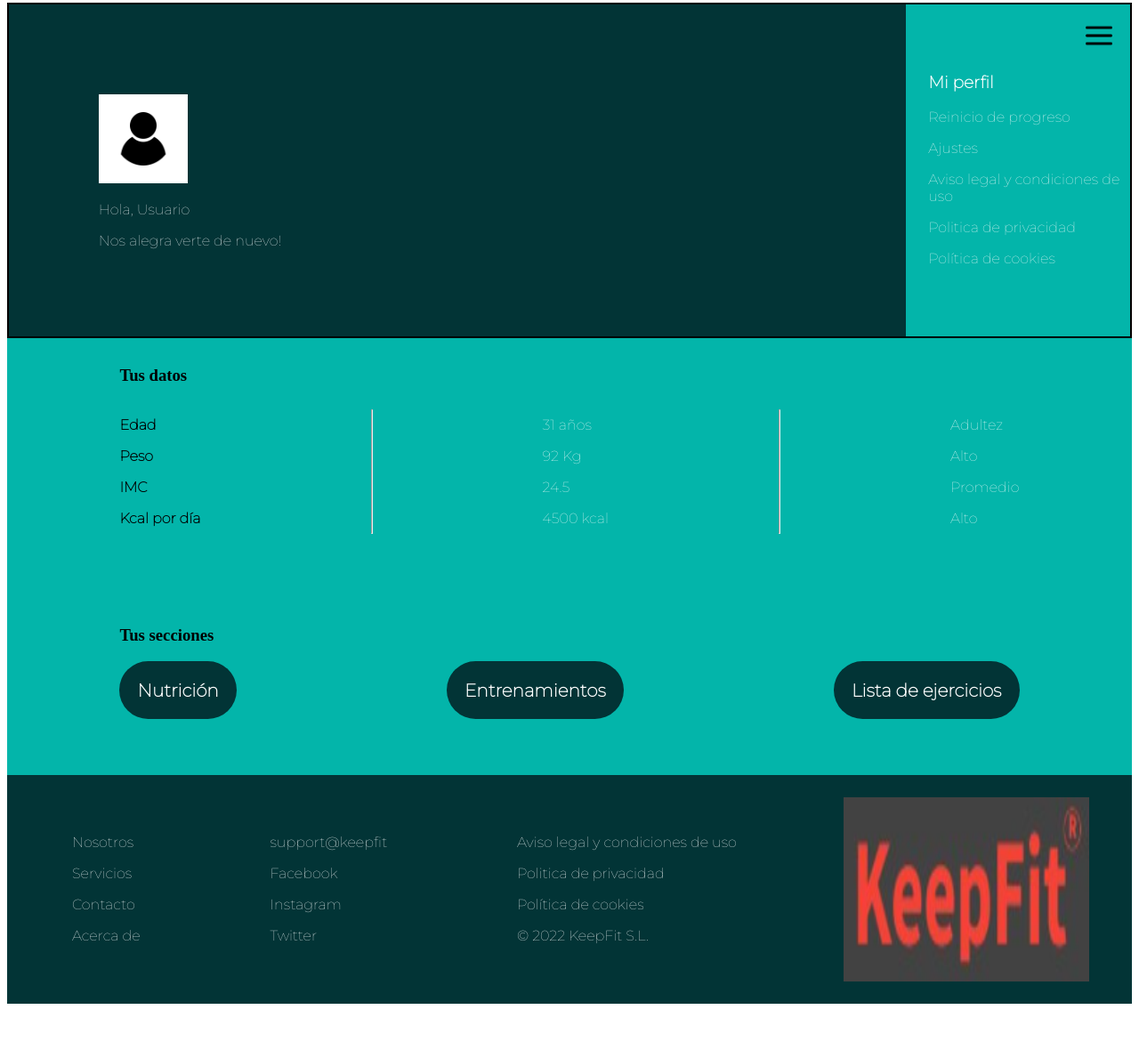
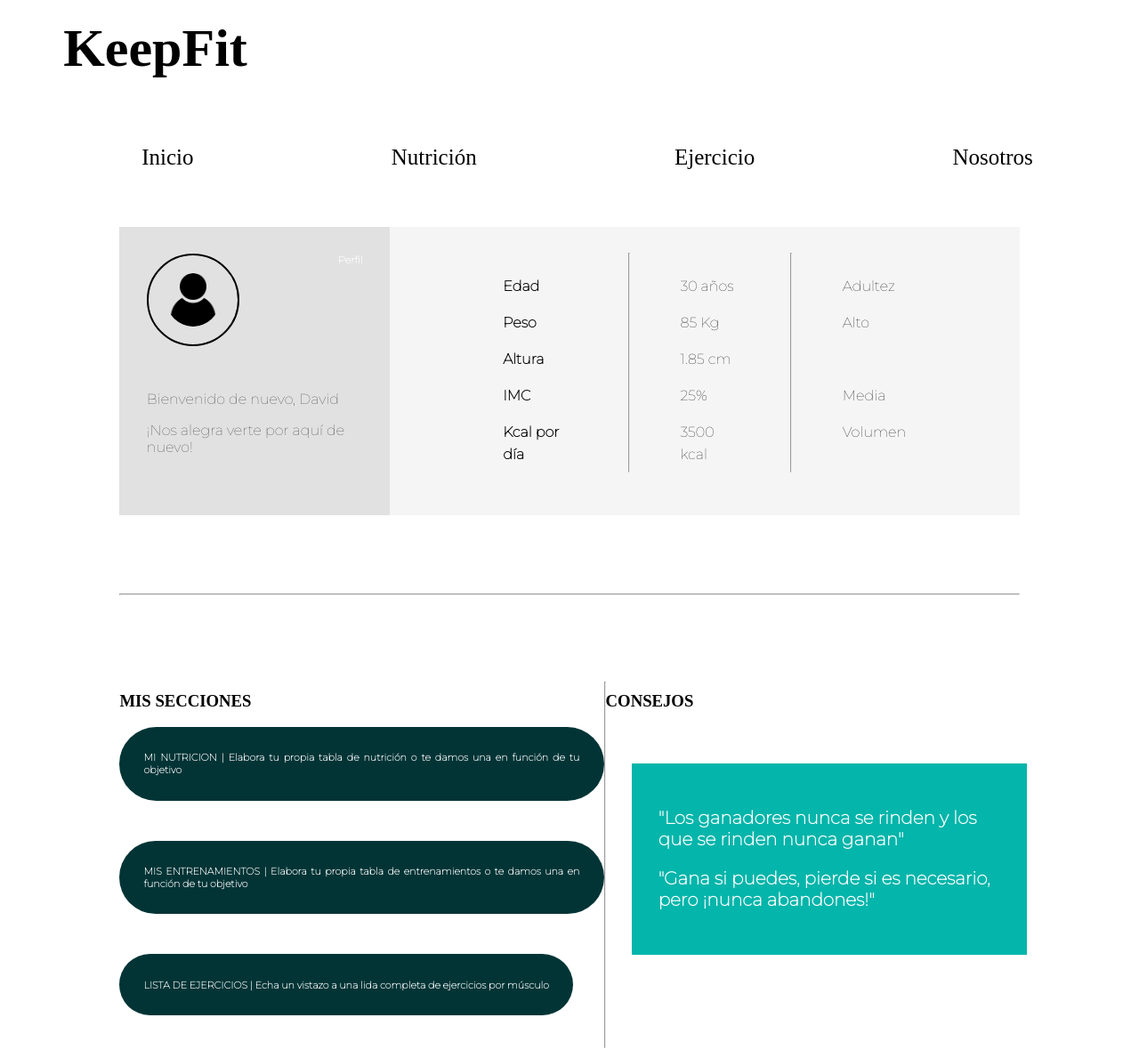
Before and after one commit to adrianncatalan/keepfit, a plain HTML site: page html/home/home.html in a window 1280 px wide. Shown: the part 5-1194 px from the top of the page at 89% size. Before the commit the page ends 1141 px from the top, so only its background shows below. Drawn offline with Linux system fonts and the light colour scheme.

Commit message:
New Changes Home Joan

```diff
--- a/css/home/home.css
+++ b/css/home/home.css
@@ -5,37 +5,82 @@
 #FFFFFF
 */
 
-header{
+/*Link*/
+a{
+    text-decoration: none;
+    color: black;
+}
+
+a:hover{
+    background-color: #03B5AA;
+}
+
+#link-Perfil{
+    float: right;
+    background-color: transparent;
+    margin-top: 5%;
+    margin-right: 5%;
+    border: none;
+}
+
+
+/*Header and Nav*/
+h1{
+
+    margin-left:5%;
+    margin-top:2%;
+    font-size: 60px;
+}
+nav li{
+    display: inline-block;
+    font-size: 25px;
+
+}
+nav ul{
+    display: flex;
+    justify-content: space-around;
+}
+
+/*Section*/
+.first{
     display: flex;
     flex-direction: row;
+    margin-left:10%;
+    margin-right: 10%;
+    margin-top:5%;
 }
-
 #part1{
-    background-color: #023436;
-    width: 80%;
-    border-left: solid black 2px;
-    border-top: solid black 2px;
-    border-bottom: solid black 2px;
+    background-color: rgba(225,225,225,255);
+    width: 30%;
     padding-bottom: 5%;
     font-family:'Montserrat', sans-serif;
 }
 #part1 p{
-    color: white;
     margin-left: 10%;
+}
+.part1-content{
+    padding-top: 10%;
+    color: #313131;
 }
 #part2{
 
-    background-color: #03B5AA;
-    width: 20%;
-    border-right: solid black 2px;
-    border-top: solid black 2px;
-    border-bottom: solid black 2px;
+    background-color: rgba(245,245,245,255);
+    width: 70%;
     font-family:'Montserrat', sans-serif;
 }
 
 #part2 div{
     margin-left: 10%;
-    margin-top: 30%;
+    margin-top: 3%;
+    margin-right: 10%;
+}
+
+.part2-content{
+    display: flex;
+    flex-direction: row;
+    justify-content: space-around;
+    font-family:'Montserrat', sans-serif;
+    line-height: 25px;
 }
 
 .user{
@@ -44,84 +89,85 @@ header{
     padding: 20px;
     margin-left:10%;
     margin-top:10%;
-    background-color: white;
+    border: solid 2px black;
+    border-radius: 50%;
 }
 
-.menu-icon{
-    float: right;
-    width: 30px;
-    height: 30px;
-    padding: 20px;
+#center{
+    margin-top:7%;
+    margin-bottom:7%;
+    margin-left:10%;
+    margin-right: 10%;
+    color: gray;
 }
 
-a{
-    text-decoration: none;
-    color: white;
-}
-/*SECTION*/
-
-section{
-    background-color: #03B5AA;
+.sections{
+    display: flex;
+    flex-direction: row;
+    justify-content: baseline;
 }
 
-article{
+.second{
     margin-left:10%;
-    margin-right: 10%;
-    padding-top: 1%;
-    color: white;
-    padding-bottom: 5%;
 }
 
-.title{
-    color: black;
-    text-align:justify;
-}
-
-/*ALL DATOS*/
-
-#all{
-    display: flex;
-    flex-direction: row;
-    justify-content: space-around;
-    font-family:'Montserrat', sans-serif;
-}
-
-/*SECCIONES*/
-
-.sections-buttons{
-    display: flex;
-    justify-content: space-between;
-}
-/*BOTONES*/
-
-.buttons{
+button{
     position: relative;
+    margin-bottom: 5%;
     display: block;
     color: white;
     background-color: #023436;
     border-radius: 50px;
+    font-size: 11px;
+    font-weight: bold;
+    font-family:'Montserrat', sans-serif;
+    padding:5%;
+    cursor: pointer;
+    transition: 1s;
+    border: none;
+    text-align: justify;
+}
+button:hover{
+    background-color: #03B5AA;
+}
+
+.tip{
+    position: relative;
+    margin-bottom: 5%;
+    display: block;
+    color: white;
+    background-color: #03B5AA;
     font-size: 20px;
     font-weight: bold;
     font-family:'Montserrat', sans-serif;
-    padding:2%;
+    padding:5%;
     cursor: pointer;
     transition: 1s;
     border: none;
+    margin-right: 20%;
+    margin-left:5%;
+    margin-top:10%;
 }
 
 /*FOOTER*/
 
 footer{
-    background-color: #023436;
+    background-color: #03B5AA;
     display: flex;
     flex-direction: row;
-    justify-content: space-around;
     color: white;
     padding-top:2%;
     padding-bottom: 2%;
     font-family:'Montserrat', sans-serif;
+    margin-left:10%;
+    margin-right: 10%;
 }
 
 .content{
     margin: 2%;
 }
+
+#footer-logo{
+    font-size: 80px;
+    margin-top: 5%;
+}
--- a/html/home/home.html
+++ b/html/home/home.html
@@ -22,60 +22,93 @@
 
 <body>
     <header>
+        <h1>KeepFit</h1>
+        <br>
+        <nav class="navText">
+            <ul>
+                <li><a href="">Inicio</a></li>
+                <li><a href="">Nutrición</a></li>
+                <li><a href="">Ejercicio</a></li>
+                <li><a href="">Nosotros</a></li>
+            </ul>
+        </nav>
+    </header>
+    <section>
+        <article class="first">
             <div id="part1">
-            <img class = "user" src="img/user.png">
-            <p>Hola, Usuario</p>
-            <p>Nos alegra verte de nuevo!</p>
-            <br>
+                <img class="user" src="img/user.png">
+                <button id="link-Perfil" onclick="openAccount()">Perfil</button>
+                <div class="part1-content">
+                    <p>Bienvenido de nuevo, David</p>
+                    <p>¡Nos alegra verte por aquí de nuevo!</p>
+                </div>
             </div>
             <div id="part2">
-            <a href=""><img class = "menu-icon" src="img/menu.png"></a>
+                <!-- <a href=""><img class = "menu-icon" src="img/menu.png"></a> -->
+                <div class="part2-content">
                     <div>
-                <a href="#"><h3>Mi perfil</h3></a>
-                <a href="#"><p>Reinicio de progreso</p></a>
-                <a href="#"><p>Ajustes</p></a>
-                <a href="#"><p>Aviso legal y condiciones de uso</p></a>
-                <a href="#"><p>Politica de privacidad</p></a>
-                <a href="#"><p>Política de cookies</p></a>
-            </div>
-        </div>
-    </header>
-    <section>
-        <article>
-            <h1 class = "title">Tus datos</h1>
-            <div id = "all">
-
-                <div class = "title">
-                    <p><b>Edad</b></p>
-                    <p><b>Peso</b></p>
+                        <p><b>Edad</b></p></li>
+                        </p><p><b>Peso</b></p>
+                        <p><b>Altura</b></p>
                         <p><b>IMC</b></p>
                         <p><b>Kcal por día</b></p>
                     </div>
                     <hr>
                     <div>
-                    <p>31 años</p>
-                    <p>92 Kg</p>
-                    <p>24.5</p>
-                    <p>4500 kcal</p>
+                        <p>30 años</p>
+                        <p>85 Kg</p>
+                        <p>1.85 cm</p>
+                        <p>25%</p>
+                        <p>3500 kcal</p>
                     </div>
                     <hr>
                     <div>
                         <p>Adultez</p>
                         <p>Alto</p>
-                    <p>Promedio</p>
-                    <p>Alto</p>
+                        <br>
+                        <p></p>
+                        <p>Media</p>
+                        <p>Volumen</p>
+                    </div>
                 </div>
             </div>
         </article>
-        <article>
-            <h1 class = "title">Tus secciones</h1>
-            <div class = "sections-buttons">
-                <button class = "buttons">Nutrición</button>
-                <button class = "buttons">Entrenamientos</button>
-                <button class = "buttons">Lista de ejercicios</button>
+        <hr id="center">
+        <div class="sections">
+            <article class = "second">
+                <h3>MIS SECCIONES</h3>
+                <button>
+                    MI NUTRICION | Elabora tu propia tabla de nutrición o
+                    te damos una en función de tu objetivo
+                </button>
+                <br>
+                <button>
+                    MIS ENTRENAMIENTOS | Elabora tu propia tabla de entrenamientos o
+                    te damos una en función de tu objetivo
+                </button>
+                <br>
+                <button>
+                    LISTA DE EJERCICIOS | Echa un vistazo a una lida
+                    completa de ejercicios por músculo
+                </button>
+                <br>
+            </article>
+            <hr>
+            <article class = "third">
+                <h3>CONSEJOS</h3>
+                <div class = "tip">
+                    <p>
+                        "Los ganadores nunca se rinden y los que se rinden nunca ganan"
+                    </p>
+                    <p>
+                        "Gana si puedes, pierde si es necesario, pero ¡nunca abandones!"
+                    </p>
                 </div>
+                <br>
             </article>
+        </div>
     </section>
+    <br>
     <footer>
         <div class = "content">
             <a href=""><p>Nosotros</p></a>
@@ -98,11 +131,9 @@
             <p>© 2022 KeepFit S.L.</p>
         </div>
 
-        <img src="img/logo.png" alt="">
-
+        <!-- <img src="img/logo.png" alt=""> -->
+        <h1 id="footer-logo">KeepFit</h1>
     </footer>
-
-
 </body>
 
 </html>
```
Lines whose indentation alone changed are shown as unchanged.
